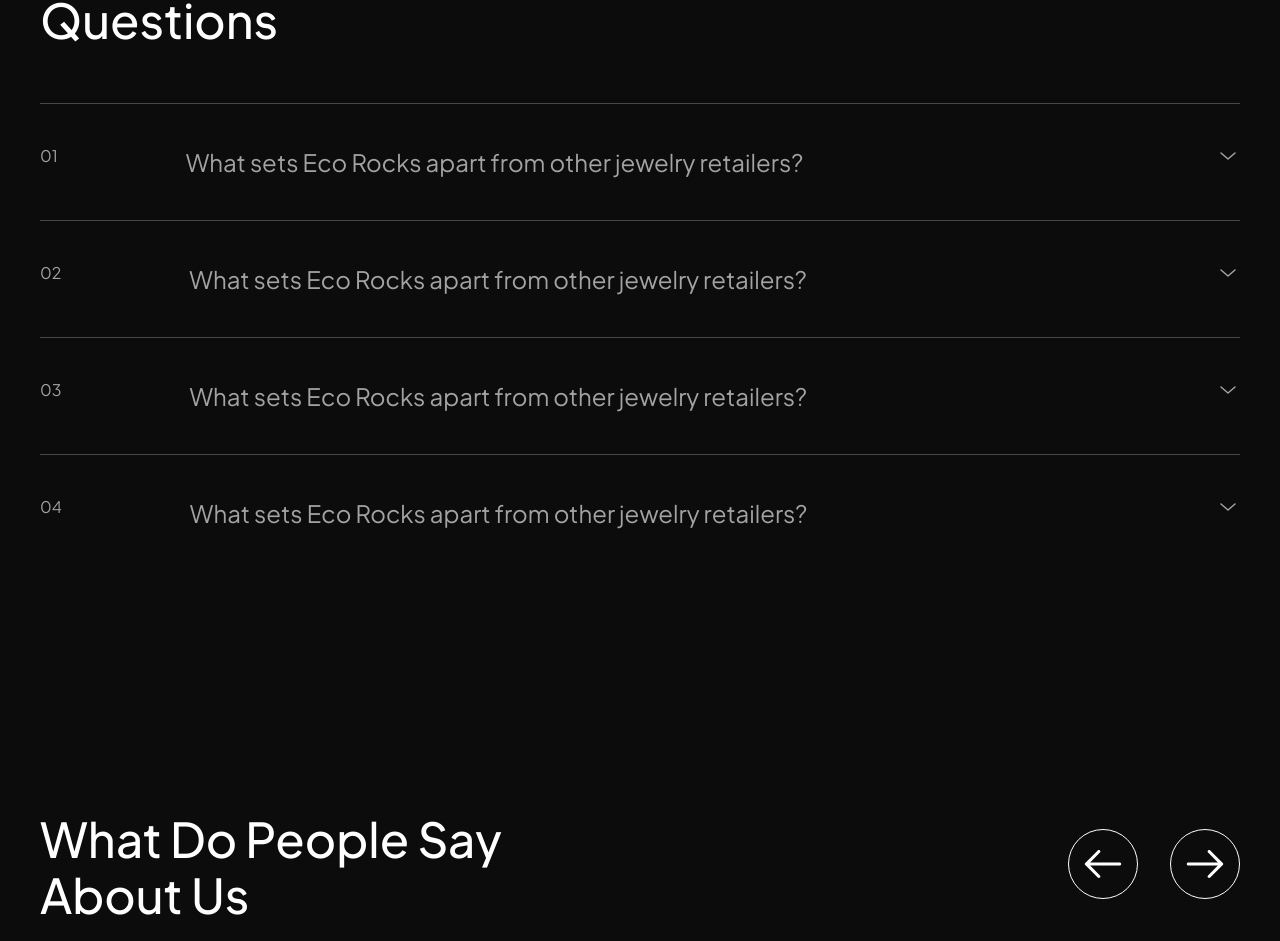
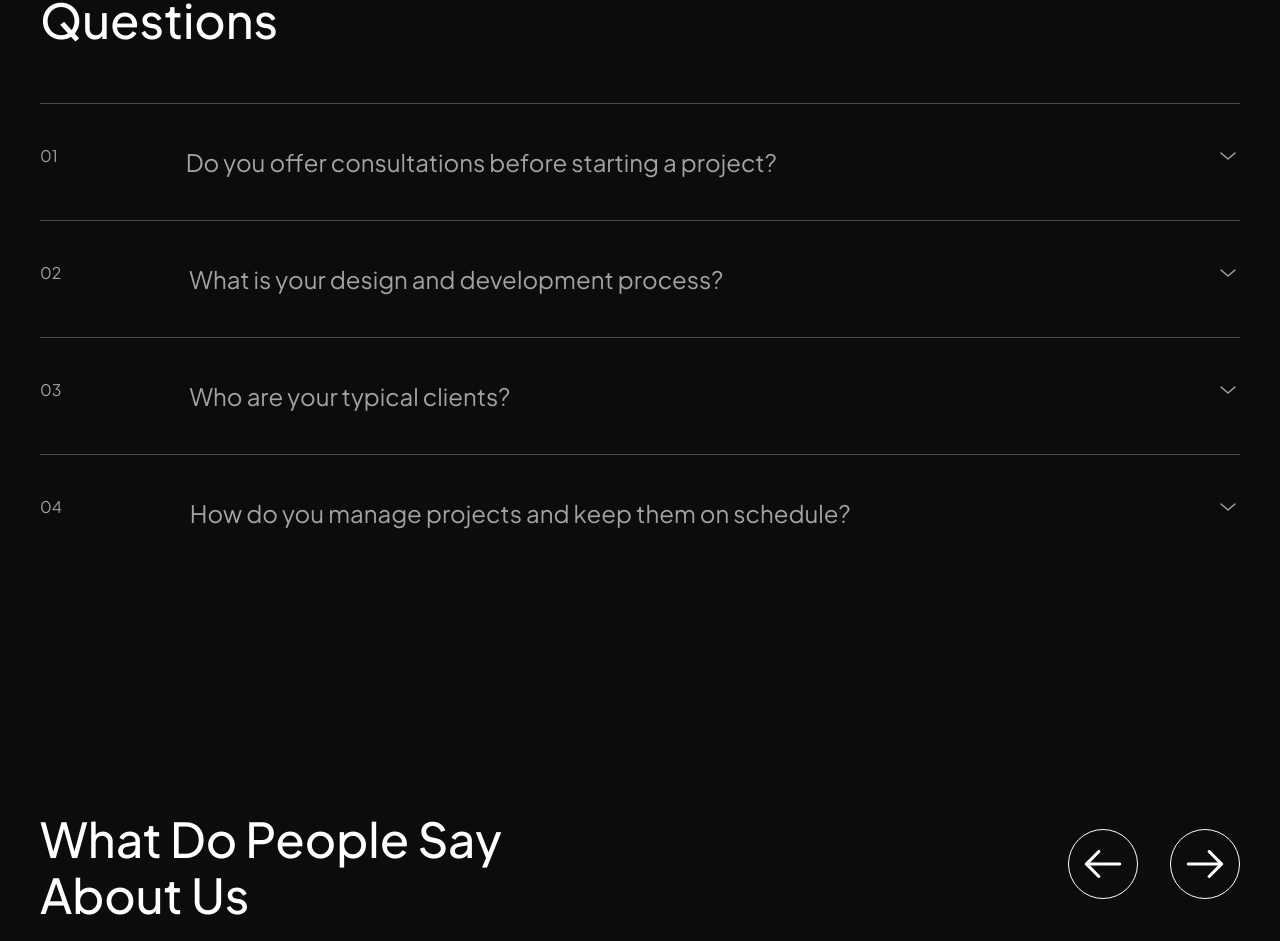
Before and after one commit to cvspan/cvspan-web, a Next.js app: page /Industries/Saas in a window 1280 px wide. Shown: the part 2865-3806 px from the top of the page. Built offline with nearby package versions, Linux system fonts and the light colour scheme.

Commit message:
updates faq

```diff
--- a/src/components/molecules/FAQS/index.tsx
+++ b/src/components/molecules/FAQS/index.tsx
@@ -16,29 +16,29 @@ const Faqs = () => {
                     <div className="flex h-full w-full">
                         <Faq
                             id={1}
-                            question="What sets Eco Rocks apart from other jewelry retailers?"
-                            answer="Lorem ipsum dolor sit amet, consectetur adipiscing elit, sed do eiusmod tempor incididunt ut labore et dolore magna aliqua. Ut enim ad minim veniam, quis nostrud exercitation ullamco laboris nisi ut aliquip ex ea commodo consequat. Duis aute irure dolor in reprehenderit in voluptate velit esse cillum dolore eu fugiat nulla pariatur. Excepteur sint occaecat cupidatat non proident, sunt in culpa qui officia deserunt mollit anim id est laborum"
+                            question="Do you offer consultations before starting a project?"
+                            answer="Yes, we offer a free initial consultation to discuss your project needs, goals, and vision. This helps us understand how we can best work together and provide a tailored proposal."
                         />
                     </div>
                     <div className="flex h-full w-full">
                         <Faq
                             id={2}
-                            question="What sets Eco Rocks apart from other jewelry retailers?"
-                            answer="Lorem ipsum dolor sit amet, consectetur adipiscing elit, sed do eiusmod tempor incididunt ut labore et dolore magna aliqua. Ut enim ad minim veniam, quis nostrud exercitation ullamco laboris nisi ut aliquip ex ea commodo consequat. Duis aute irure dolor in reprehenderit in voluptate velit esse cillum dolore eu fugiat nulla pariatur. Excepteur sint occaecat cupidatat non proident, sunt in culpa qui officia deserunt mollit anim id est laborum"
+                            question="What is your design and development process?"
+                            answer="Our process includes discovery and research, concept development, wireframing and prototyping, design execution, development, quality assurance testing, and final deployment. We work closely with our clients at each stage to ensure their vision is accurately realized."
                         />
                     </div>
                     <div className="flex h-full w-full">
                         <Faq
                             id={3}
-                            question="What sets Eco Rocks apart from other jewelry retailers?"
-                            answer="Lorem ipsum dolor sit amet, consectetur adipiscing elit, sed do eiusmod tempor incididunt ut labore et dolore magna aliqua. Ut enim ad minim veniam, quis nostrud exercitation ullamco laboris nisi ut aliquip ex ea commodo consequat. Duis aute irure dolor in reprehenderit in voluptate velit esse cillum dolore eu fugiat nulla pariatur. Excepteur sint occaecat cupidatat non proident, sunt in culpa qui officia deserunt mollit anim id est laborum"
+                            question="Who are your typical clients?"
+                            answer="Our clients range from startups and small businesses to large corporations across various industries, including technology, healthcare, retail, finance, and education."
                         />
                     </div>
                     <div className="flex h-full w-full">
                         <Faq
                             id={4}
-                            question="What sets Eco Rocks apart from other jewelry retailers?"
-                            answer="Lorem ipsum dolor sit amet, consectetur adipiscing elit, sed do eiusmod tempor incididunt ut labore et dolore magna aliqua. Ut enim ad minim veniam, quis nostrud exercitation ullamco laboris nisi ut aliquip ex ea commodo consequat. Duis aute irure dolor in reprehenderit in voluptate velit esse cillum dolore eu fugiat nulla pariatur. Excepteur sint occaecat cupidatat non proident, sunt in culpa qui officia deserunt mollit anim id est laborum"
+                            question="How do you manage projects and keep them on schedule?"
+                            answer="We use project management tools to track progress, set milestones, and communicate regularly with clients. This ensures that all tasks are completed on time and that any potential issues are addressed promptly."
                         />
                     </div>
                 </div>
--- a/src/components/molecules/featuredDigitalProducts/index.tsx
+++ b/src/components/molecules/featuredDigitalProducts/index.tsx
@@ -82,11 +82,12 @@ const FeaturedDigitalProducts = () => {
                         </motion.h3>
                         <motion.p
                             {...ANIMATE_PROPS({ delay: 0.5 })}
-                            className="font-euxodus mt-[16px] text-[18px] font-normal leading-[26px] text-[#484848] md:mt-[24px]"
+                            className="font-euxodus mt-[16px] text-[17px] font-normal leading-[26px] text-[#484848] md:mt-[24px]"
                         >
-                            Sed ut perspiciatis unde omnis iste natus error sit voluptatem accusantium doloremque
-                            laudantium, totam rem aperiam, eaque ipsa quae ab illo inventore veritatis et quasi
-                            architecto beatae vitae dicta
+                            Our portfolio features a diverse array of digital designs critical to the advancement of
+                            contemporary businesses. It includes B2B SaaS solutions, B2C mobile applications, and
+                            marketing designs for promotional purposes. We showcase work developed for both early-stage
+                            startups and established enterprises across different stages of their growth.
                         </motion.p>
                     </div>
 
```
